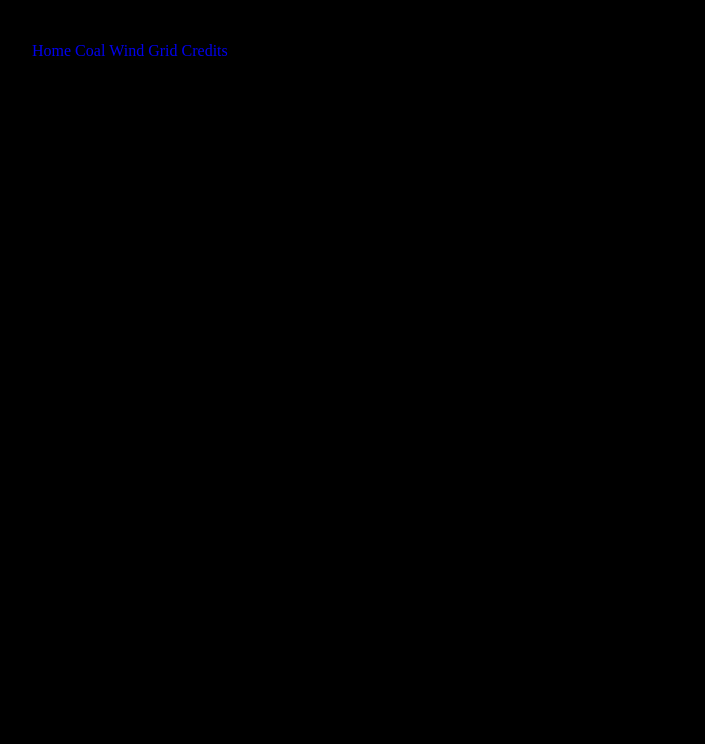
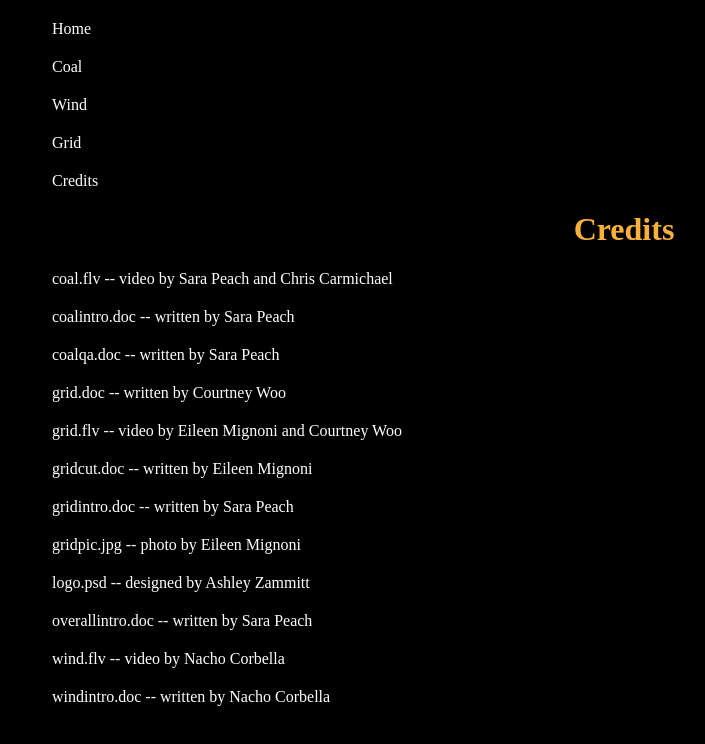
Before and after one commit to walterreinke/project-two, a plain HTML site: page credits.html in a window 1280 px wide. Shown: the whole page, without its empty margins (16-721 px from the left). Drawn offline with Linux system fonts and the light colour scheme.

Commit message:
added the credits page

```diff
--- a/credits.html
+++ b/credits.html
@@ -9,7 +9,6 @@
     <title>Credits</title>
   </head>
   <body>
-    Credits
     <nav>
       <ul>
         <li><a href="./index.html">Home</a></li>
@@ -19,5 +18,26 @@
         <li><a href="./credits.html">Credits</a></li>
       </ul>
     </nav>
+
+    <div class="text-color">
+      <h1>Credits</h1>
+    </div>
+
+    <div class="text-white">
+      <ul>
+        <li>coal.flv -- video by Sara Peach and Chris Carmichael</li>
+        <li>coalintro.doc -- written by Sara Peach</li>
+        <li>coalqa.doc -- written by Sara Peach</li>
+        <li>grid.doc -- written by Courtney Woo</li>
+        <li>grid.flv -- video by Eileen Mignoni and Courtney Woo</li>
+        <li>gridcut.doc -- written by Eileen Mignoni</li>
+        <li>gridintro.doc -- written by Sara Peach</li>
+        <li>gridpic.jpg -- photo by Eileen Mignoni</li>
+        <li>logo.psd -- designed by Ashley Zammitt</li>
+        <li>overallintro.doc -- written by Sara Peach</li>
+        <li>wind.flv -- video by Nacho Corbella</li>
+        <li>windintro.doc -- written by Nacho Corbella</li>
+      </ul>
+    </div>
   </body>
 </html>
--- a/css/main.css
+++ b/css/main.css
@@ -2,11 +2,11 @@ body {
   background-color: black;
 }
 
-/* .bg-img {
-  background-image: url(https://www.ge.com/news/sites/default/files/styles/full_header/public/Reports/2020-03/steam.jpg?itok=6npaz3Ga);
+.bg-img {
+  background-image: url(https://cleanpower.org/wp-content/uploads/2021/03/data-background-topography-2-dark.jpg);
   background-size: cover;
   background-clip: border-box;
-} */
+}
 
 h1 {
   text-align: center;
@@ -26,10 +26,12 @@ h2 {
 
 a {
   text-decoration: none;
+  color: white;
 }
 
-li {
-  display: inline;
+a:visited {
+  text-decoration: none;
+  color: white;
 }
 
 .nav-images {
@@ -60,11 +62,13 @@ figcaption {
   font-style: italic;
 }
 
+/* This is the css for the nav images on the home page */
 .container {
   position: relative;
   text-align: center;
   color: white;
 }
+
 .centered {
   position: absolute;
   top: 50%;
@@ -72,6 +76,7 @@ figcaption {
   transform: translate(-50%, -50%);
 }
 
+/* css for video thumbnails */
 .mw-med {
   max-width: 720px;
   margin: 0 auto;
@@ -126,3 +131,8 @@ footer {
   font-style: italic;
   margin-bottom: 15px;
 }
+
+li {
+  list-style-type: none;
+  margin: 20px;
+}
```
Also changed, not shown: index.html (+4 -3 lines).
